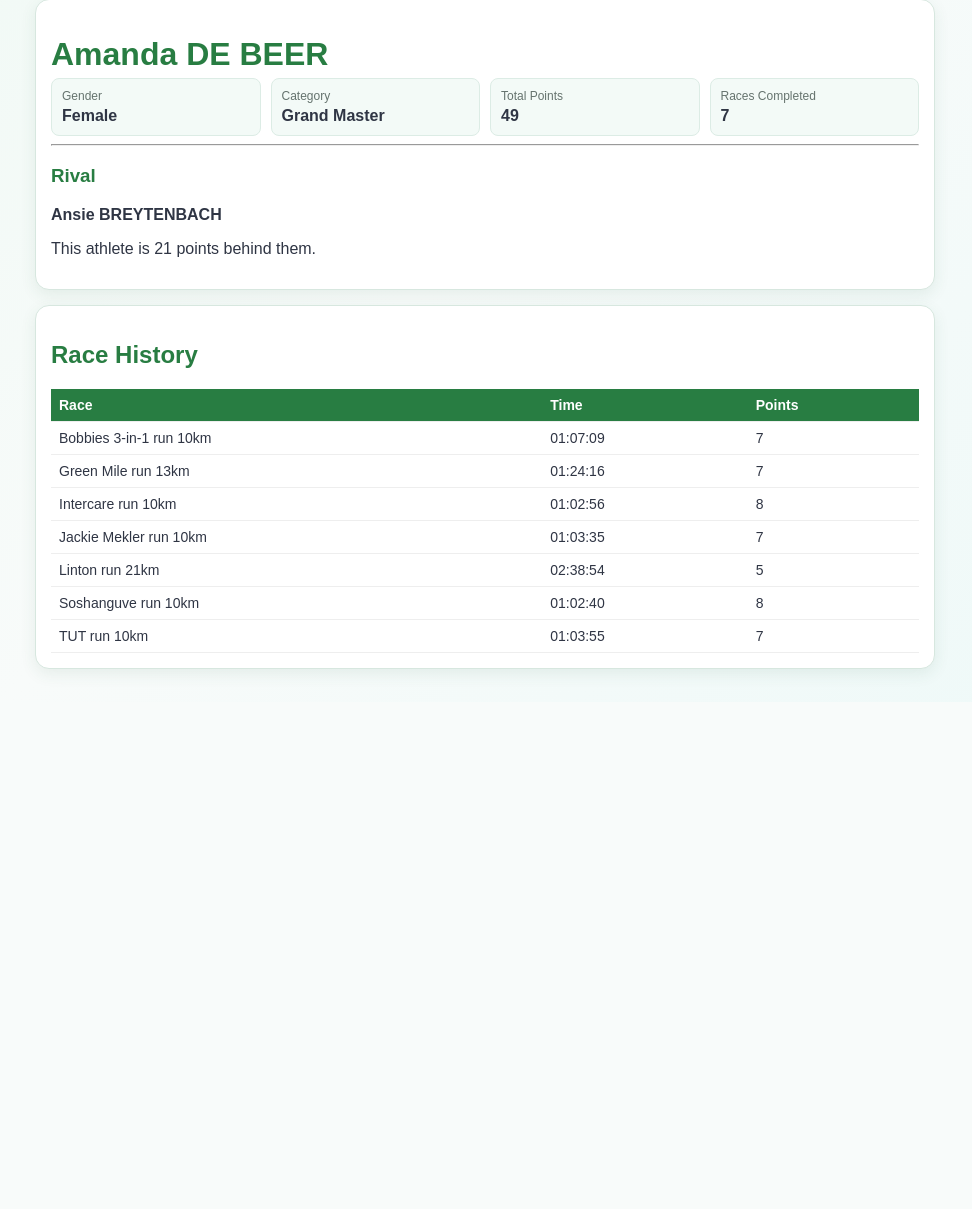
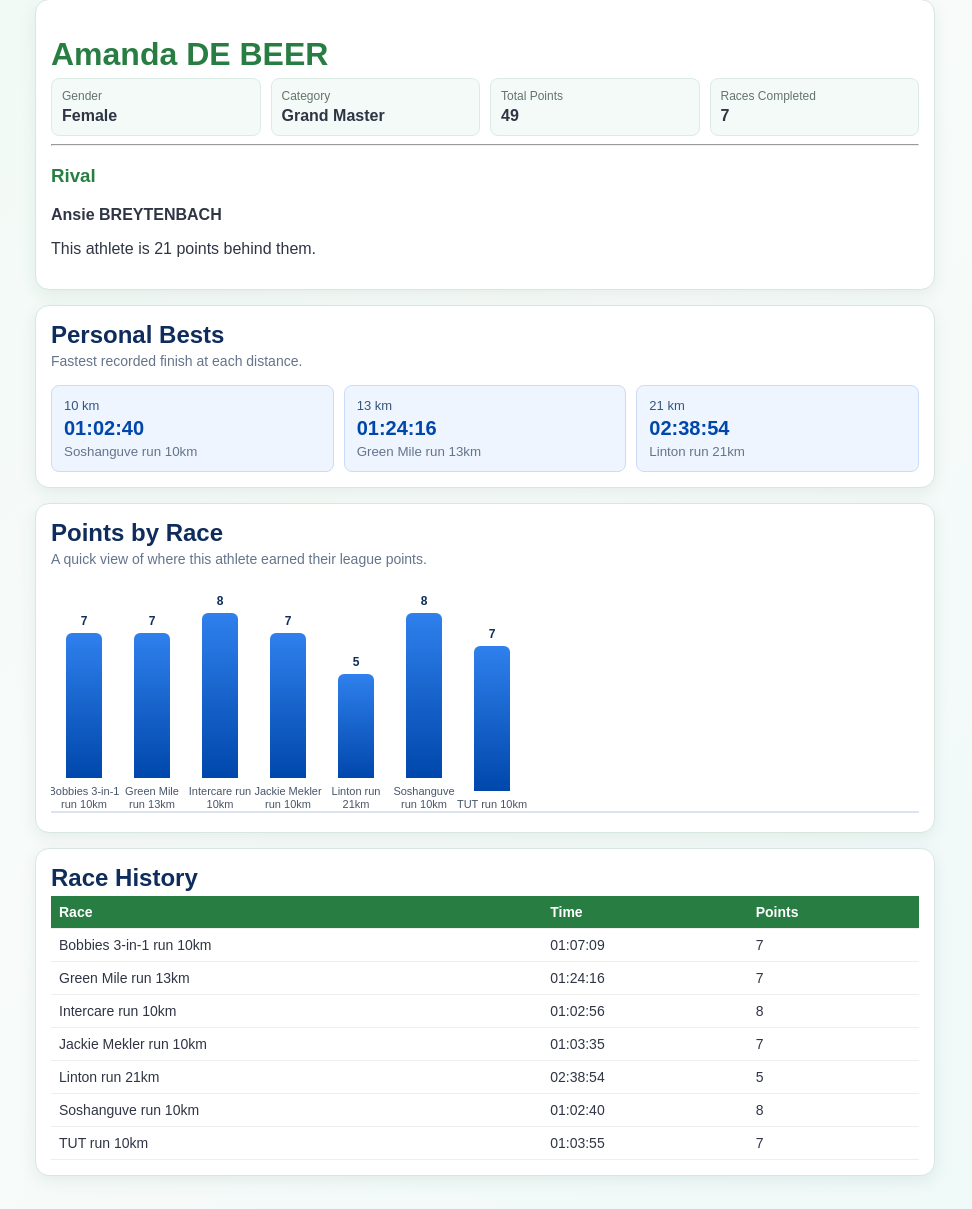
Before and after one commit to LetsDropCode/iac-league-web, a Flask app: a page that uses templates/athlete.html in a window 1280 px wide. Shown: the part 175-1384 px from the top of the page, without its empty margins (155-1127 px from the left). Before the commit the page ends 855 px from the top, so only its background shows below. Run offline with Flask 3, Linux system fonts and the light colour scheme.

Commit message:
Athlete page update

```diff
--- a/app.py
+++ b/app.py
@@ -346,6 +346,28 @@ def athlete_history_with_times(athlete_row, table, league):
     history["Time"] = history["Race"].map(time_map).map(format_duration)
     return history[["Race", "Time", "Points"]]
 
+
+def athlete_personal_bests(history):
+    """Return the fastest recorded result at each available distance."""
+    if history.empty:
+        return []
+
+    timed = history.copy()
+    timed["Duration"] = pd.to_timedelta(timed["Time"], errors="coerce")
+    timed["Distance"] = timed["Race"].str.extract(r"(\d+)km$", expand=False)
+    timed = timed.dropna(subset=["Duration", "Distance"])
+    if timed.empty:
+        return []
+
+    personal_bests = (
+        timed.loc[timed.groupby("Distance")["Duration"].idxmin()]
+        .sort_values("Distance", key=lambda distance: pd.to_numeric(distance))
+    )
+    return [
+        {"distance": f"{row.Distance} km", "time": row.Time, "race": row.Race}
+        for row in personal_bests.itertuples()
+    ]
+
 def preview_results_file(file):
     try:
         df = read_result_file(file)
@@ -634,6 +656,7 @@ def athlete_profile(league, athlete_id):
     athlete_data = athlete_row.iloc[0]
 
     history = athlete_history_with_times(athlete_row, table, league)
+    personal_bests = athlete_personal_bests(history)
 
     rival_data = rivals_map.get(athlete_id, {})
 
@@ -642,6 +665,7 @@ def athlete_profile(league, athlete_id):
         athlete=athlete_data,
         rival_data=rival_data,
         history=history,
+        personal_bests=personal_bests,
         back_url=back_url,
         league=league_label
     )
--- a/templates/athlete.html
+++ b/templates/athlete.html
@@ -74,6 +74,74 @@ th{
     color:white;
 }
 
+.section-heading{
+    margin:0 0 4px;
+    color:#0f2d5c;
+}
+
+.section-intro{
+    margin:0 0 16px;
+    color:#64748b;
+    font-size:14px;
+}
+
+.personal-bests{
+    display:grid;
+    grid-template-columns:repeat(auto-fit, minmax(155px, 1fr));
+    gap:10px;
+}
+
+.personal-best{
+    padding:12px;
+    border-radius:8px;
+    background:#eef5ff;
+    border:1px solid #c9dcf8;
+}
+
+.personal-best span, .personal-best small{
+    display:block;
+}
+
+.personal-best span{ color:#34557f; font-size:13px; }
+.personal-best strong{ display:block; margin:4px 0; font-size:20px; color:#0047AB; }
+.personal-best small{ color:#64748b; white-space:nowrap; overflow:hidden; text-overflow:ellipsis; }
+
+.chart-scroll{ overflow-x:auto; padding-bottom:4px; }
+.points-chart{
+    min-width:500px;
+    height:220px;
+    display:flex;
+    align-items:flex-end;
+    gap:10px;
+    padding:8px 4px 0;
+    border-bottom:2px solid #dbe3f0;
+}
+.bar-item{
+    width:58px;
+    height:100%;
+    flex:0 0 58px;
+    display:flex;
+    flex-direction:column;
+    justify-content:flex-end;
+    align-items:center;
+}
+.bar-value{ font-size:12px; font-weight:bold; color:#0f2d5c; margin-bottom:5px; }
+.bar{
+    width:36px;
+    min-height:4px;
+    border-radius:6px 6px 0 0;
+    background:linear-gradient(180deg, #2f80ed, #0047AB);
+}
+.bar-label{
+    width:72px;
+    margin-top:7px;
+    color:#475569;
+    font-size:11px;
+    text-align:center;
+    line-height:1.2;
+    overflow-wrap:anywhere;
+}
+
 @media (max-width: 768px){
     .page{ padding:10px; }
     .stats{ grid-template-columns:repeat(2, minmax(0, 1fr)); }
@@ -138,8 +206,44 @@ th{
 {% endif %}
 </div>
 
+{% if personal_bests %}
 <div class="card">
-    <h2>Race History</h2>
+    <h2 class="section-heading">Personal Bests</h2>
+    <p class="section-intro">Fastest recorded finish at each distance.</p>
+    <div class="personal-bests">
+        {% for pb in personal_bests %}
+        <div class="personal-best" title="{{ pb.race }}">
+            <span>{{ pb.distance }}</span>
+            <strong>{{ pb.time }}</strong>
+            <small>{{ pb.race }}</small>
+        </div>
+        {% endfor %}
+    </div>
+</div>
+{% endif %}
+
+<div class="card">
+    <h2 class="section-heading">Points by Race</h2>
+    <p class="section-intro">A quick view of where this athlete earned their league points.</p>
+
+    {% if history is not none and history.shape[0] > 0 %}
+    {% set max_points = history["Points"].max() %}
+    <div class="chart-scroll" aria-label="Points by race chart">
+        <div class="points-chart">
+            {% for row in history.values %}
+            <div class="bar-item" title="{{ row[0] }}: {{ row[2] }} points">
+                <span class="bar-value">{{ row[2] }}</span>
+                <div class="bar" style="height: {{ ((row[2] / max_points) * 165) if max_points else 4 }}px"></div>
+                <span class="bar-label">{{ row[0] }}</span>
+            </div>
+            {% endfor %}
+        </div>
+    </div>
+    {% endif %}
+</div>
+
+<div class="card">
+    <h2 class="section-heading">Race History</h2>
 
     {% if history is not none and history.shape[0] > 0 %}
     <table>
```
